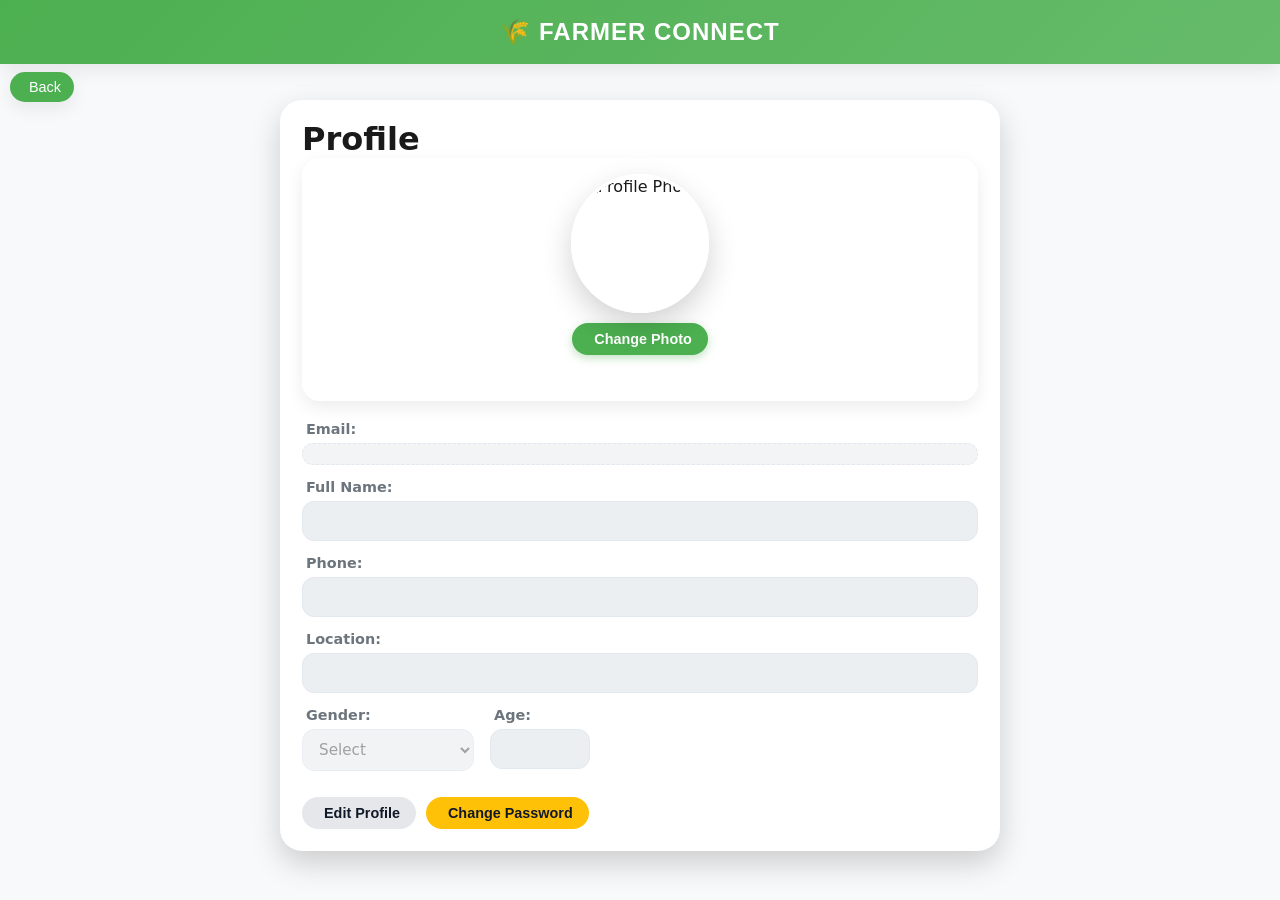
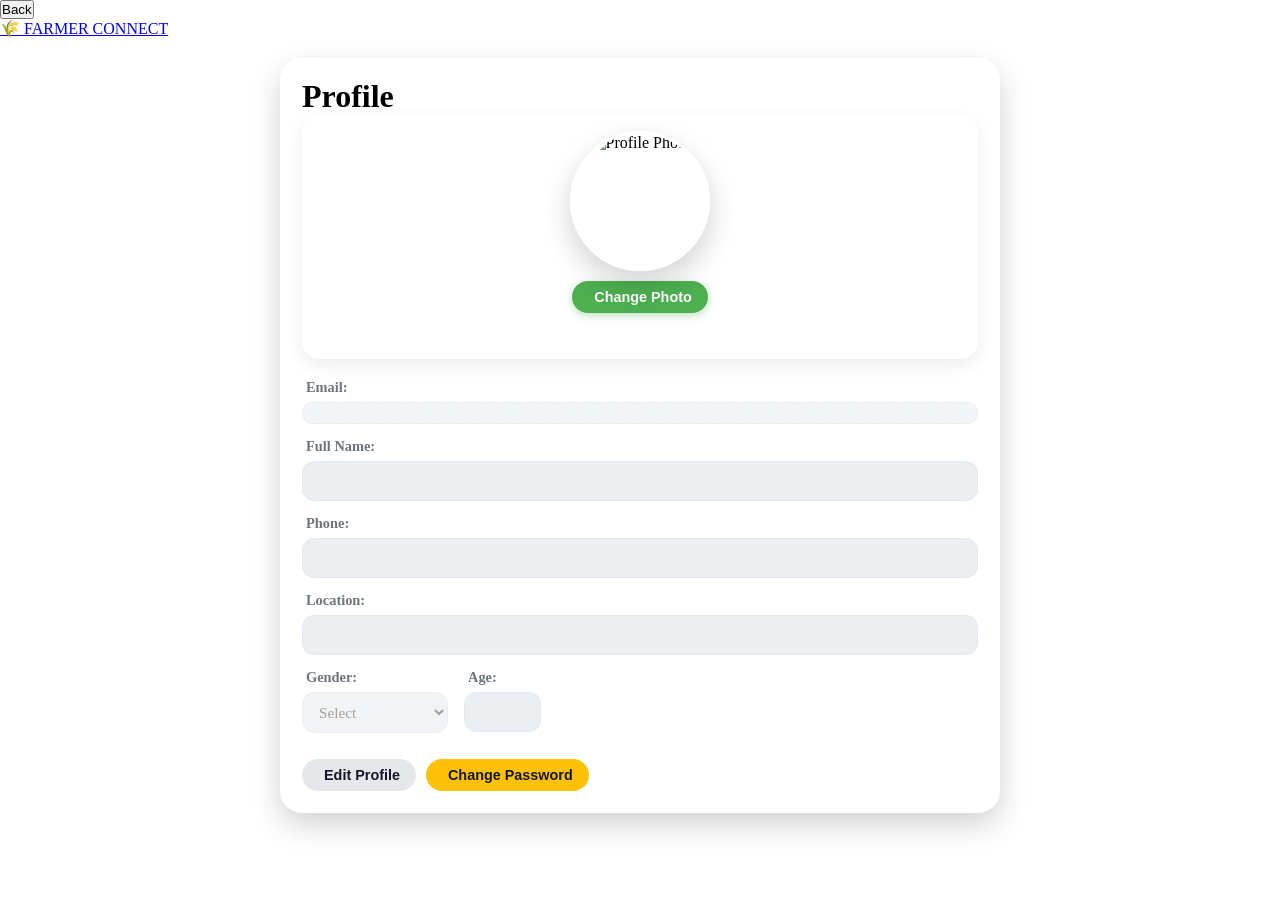

Enhanced Multi language support and Application Interface

--- a/css/customer-profile.css
+++ b/css/customer-profile.css
@@ -27,77 +27,7 @@
   box-sizing: border-box;
 }
 
-body {
-  font-family: "Poppins", system-ui, -apple-system, sans-serif;
-  background: var(--bg-light);
-  color: var(--text-dark);
-  padding-top: 80px;
-  -webkit-font-smoothing: antialiased;
-}
 
-/* Improve focus outlines for accessibility */
-:focus-visible {
-  outline: 2px solid var(--primary);
-  outline-offset: 2px;
-}
-
-/* =========================
-   TOP NAV & BACK BUTTON
-   ========================= */
-.top-nav {
-  position: fixed;
-  top: 0;
-  left: 0;
-  right: 0;
-  height: 64px;
-  background: linear-gradient(135deg, #4CAF50, #66BB6A);
-  display: flex;
-  justify-content: center;
-  align-items: center;
-  box-shadow: var(--shadow-soft);
-  z-index: 1000;
-}
-
-.logo-text {
-  font-size: 24px;
-  font-weight: bold;
-  font-family: 'Poppins', sans-serif;
-  letter-spacing: 1px;
-  text-decoration: none;
-  color: white;
-  display: flex;
-  align-items: center;
-  gap: 8px;
-  user-select: none;
-}
-
-.logo-text:hover {
-  text-decoration: none;
-}
-
-.back-button {
-  position: fixed;
-  top: 72px;
-  left: 10px;
-  z-index: 1100;
-  background: var(--primary);
-  color: #fff;
-  border: none;
-  border-radius: 999px;
-  padding: 7px 13px;
-  display: inline-flex;
-  align-items: center;
-  gap: 6px;
-  cursor: pointer;
-  box-shadow: var(--shadow-soft);
-  transition: var(--transition);
-  font-size: 0.9rem;
-}
-
-.back-button:hover {
-  background: var(--primary-dark);
-  transform: translateX(-2px);
-}
 
 /* =========================
    MAIN LAYOUT
@@ -703,9 +633,7 @@ body {
 }
 
 @media (max-width: 480px) {
-  .logo-text { font-size: 1.2rem; }
   .profile-pic-container { width: 120px; height: 120px; }
-  .back-button span { display: none; }
   .profile-content h1 { font-size: 1.5rem; }
   
   .skeleton-photo {
